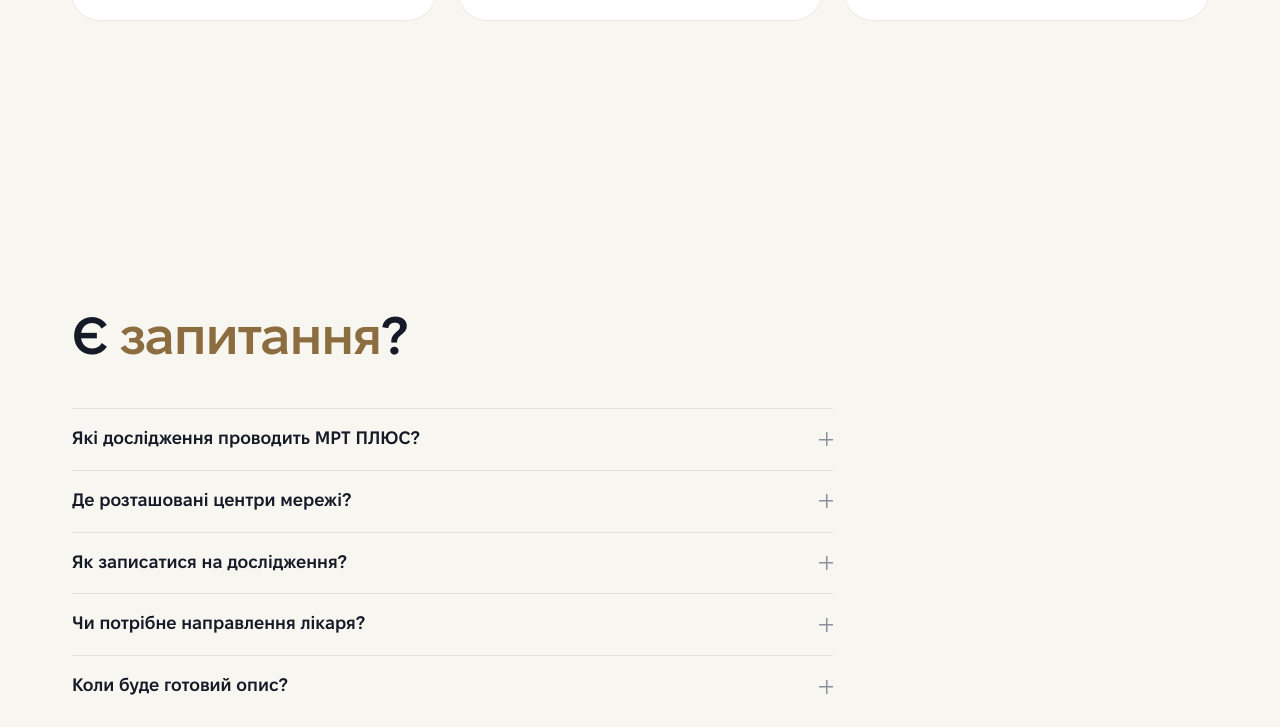
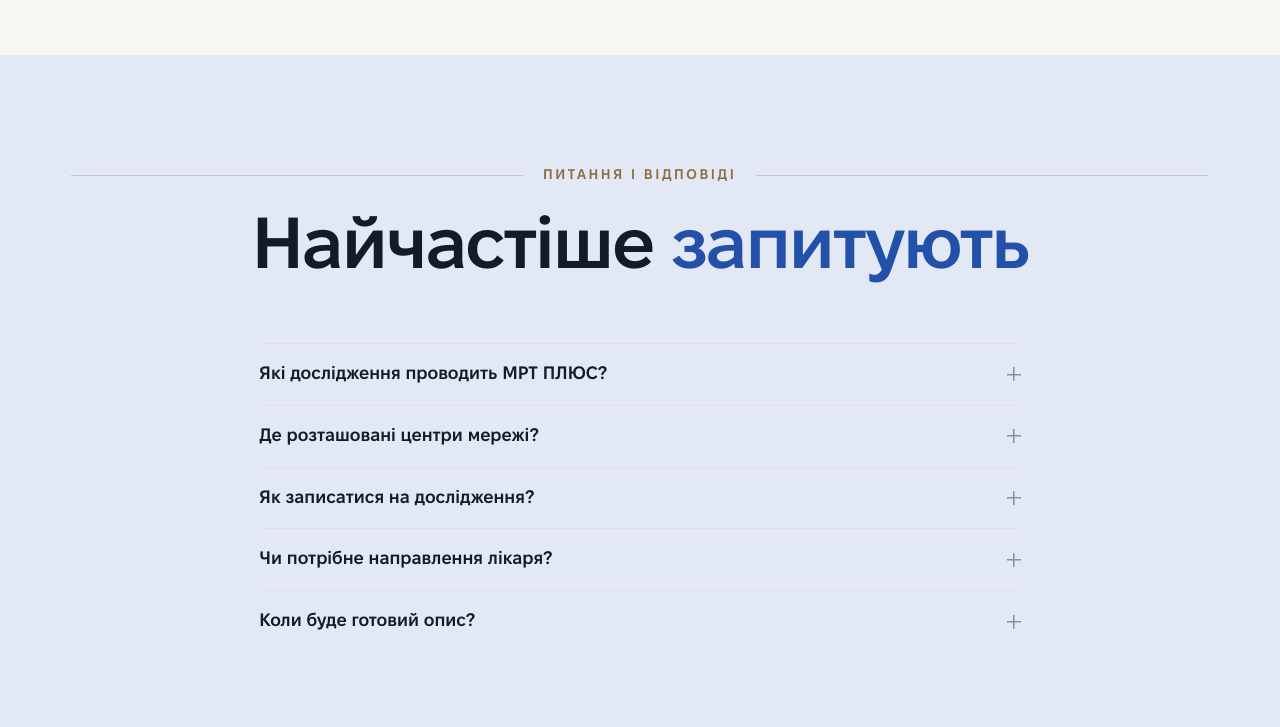
Before and after one commit to threecatsagency/mrt-plus-site, a plain HTML site: page index.html in a window 1280 px wide. Shown: the part 6093-6820 px from the top of the page. Drawn offline with Linux system fonts and the light colour scheme.

Commit message:
Add files via upload

```diff
--- a/assets/css/components.css
+++ b/assets/css/components.css
@@ -1884,8 +1884,10 @@
   padding-block: var(--section-y);
 }
 
-/* Секція з відео живе за розміром вмісту: повний екран під неї – перебір. */
-.statement--sky {
+/* Повний екран лишається тільки першому рівнянню. Решта – за вмістом:
+   відео, відгуки і питання не заслуговують окремого екрана. */
+.statement--sky,
+#vidhuky.statement {
   min-height: 0;
 }
 
@@ -1935,6 +1937,13 @@
 .statement .btn-row {
   justify-content: center;
   margin-top: clamp(2rem, 1.5rem + 2vw, 3rem);
+}
+
+/* Питання під рівнянням: акордеон лишається лівобічним. */
+.statement .faq {
+  margin: clamp(2rem, 1.5rem + 2.5vw, 3.5rem) auto 0;
+  max-width: 68ch;
+  text-align: left;
 }
 
 /* Відгуки під рівнянням: сітка та сама, текст усередині картки зліва. */
--- a/index.html
+++ b/index.html
@@ -321,11 +321,10 @@
     </div>
   </section>
 
-  <section class="section" id="pytannia">
-    <div class="container">
-      <div class="section-head">
-        <h2>Є <em class="accent">запитання</em>?</h2>
-      </div>
+  <section class="statement statement--sky" id="pytannia">
+    <div class="container statement__inner">
+      <p class="rubric"><span>Питання і відповіді</span></p>
+      <p class="statement__a">Найчастіше <em>запитують</em></p>
       <div class="faq faq--plus">
         <details>
           <summary>Які дослідження проводить МРТ ПЛЮС?</summary>
@@ -401,7 +400,7 @@
     <div class="footer-bottom">
       <span>© 2026 ТОВ «МРТ ПЛЮС»</span>
       <a href="#">Політика конфіденційності</a>
-      <span class="tnum">Збірка 0.62</span>
+      <span class="tnum">Збірка 0.63</span>
     </div>
   </div>
 </footer>
```
Also changed, not shown: styleguide.html (+2 -2 lines).
